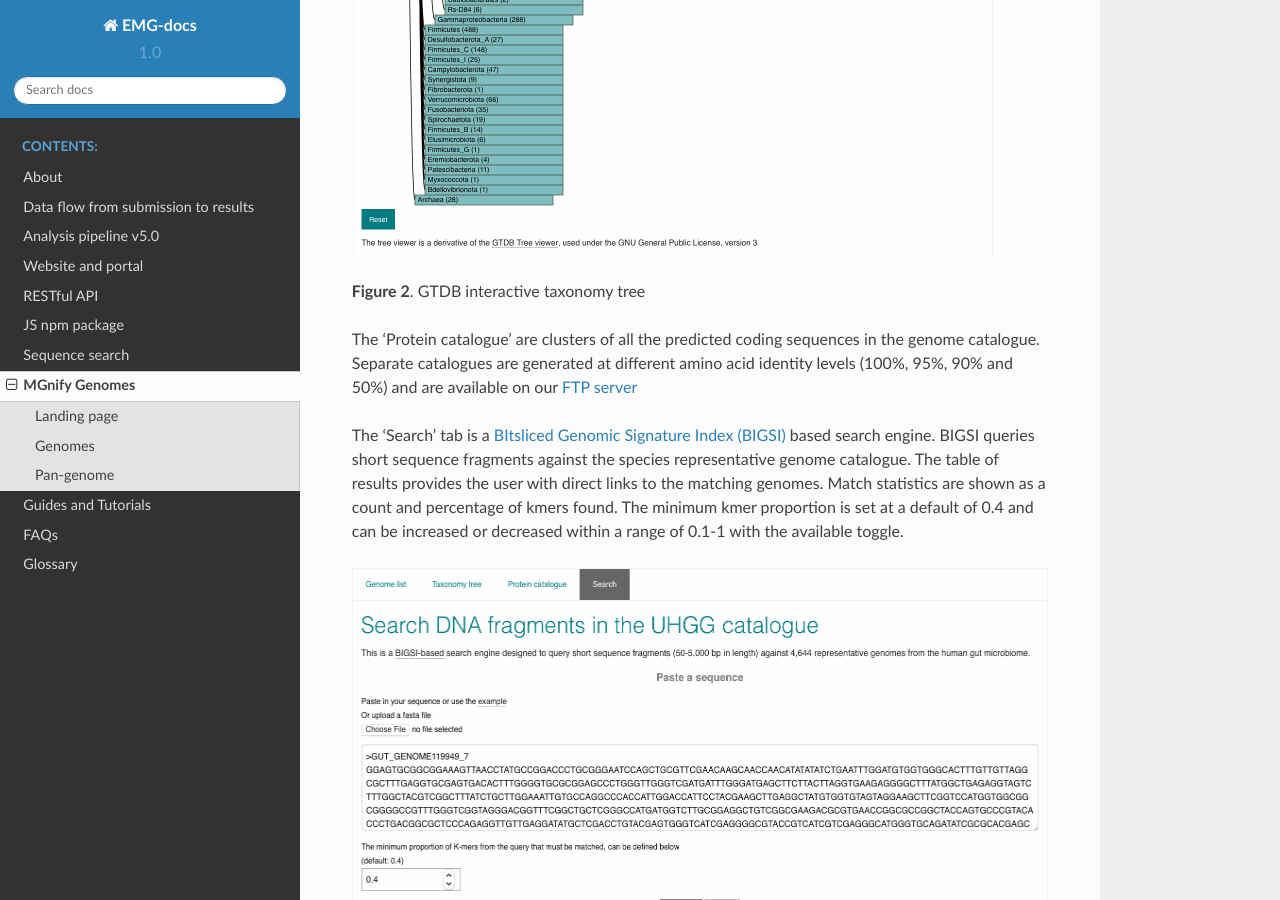
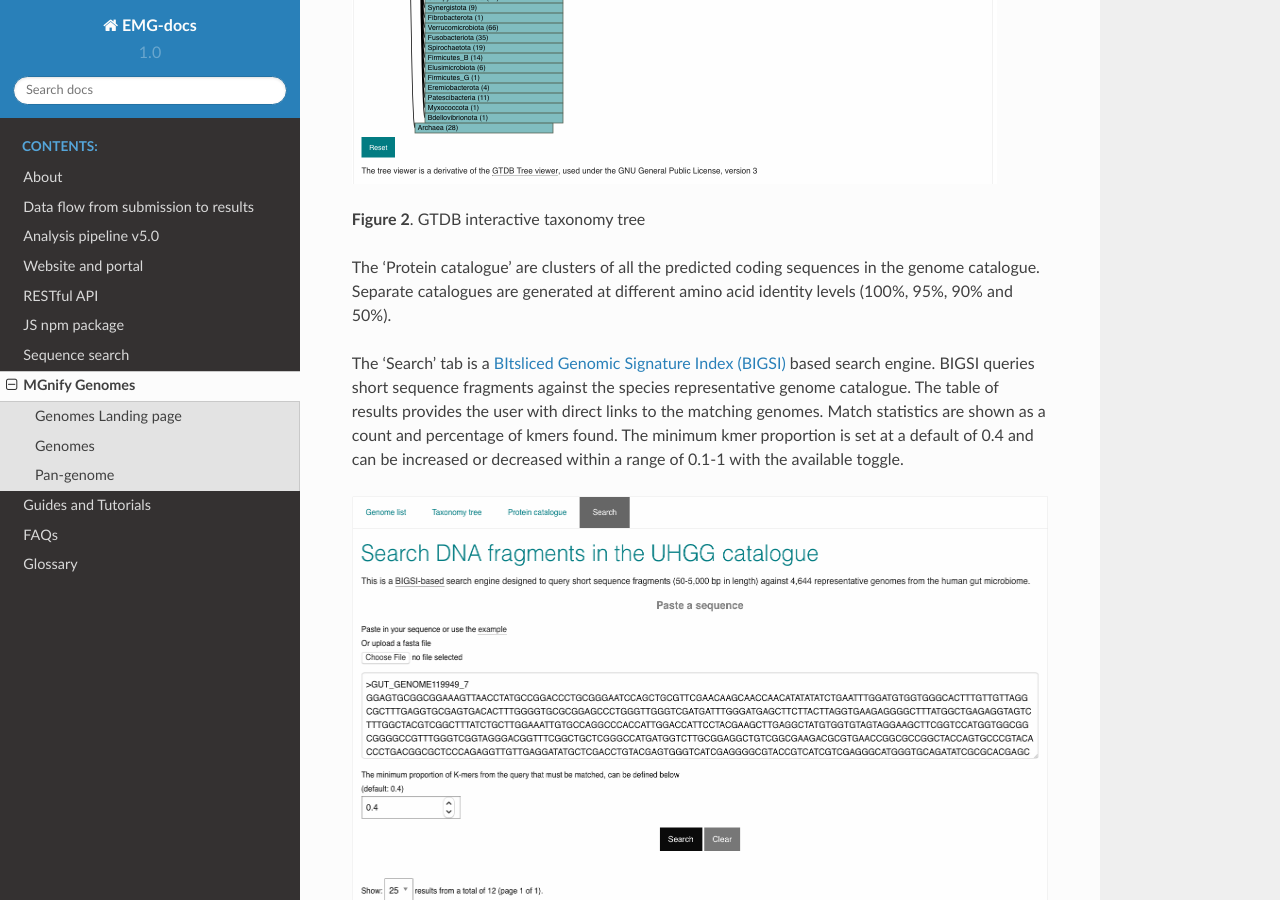
Before and after one commit to EBI-Metagenomics/EMG-docs, a Sphinx documentation site: the page built from docs/genomes.rst, in a window 1280 px wide and 900 px high, scrolled down 1649 px. Built offline with Sphinx 7.4.7 and the Read the Docs theme 2.0.0, drawn with Linux system fonts in a browser that asks for light colours; some of the changed text lies outside the part shown.

```diff
--- a/docs/about.rst
+++ b/docs/about.rst
@@ -1,5 +1,3 @@
-.. _about:
-
 About
 =====
 
--- a/docs/genomes.rst
+++ b/docs/genomes.rst
@@ -3,17 +3,14 @@
 
 MGnify Genomes
 ^^^^^^^^^^^^^^^
-------------------
-Landing page
-------------------
+--------------------
+Genomes Landing page
+--------------------
 
 MGnify Genomes (accessed by following the 'Genomes' link from the menu bar)
 provides a detailed interactive view of prokaryotic genomes and their functional annotations.
 
 The ‘Genome list’ tab contains a catalogue of non-redundant isolate and metagenome assembled genomes (:term:`MAGs`). Each accession is a species representative of a cluster of genomes. To constitute a cluster: genomes with completeness greater than 50%, contamination less than 5% and average quality score (completeness - 5*contamination) greater than 50 - calculated with `CheckM, v.1.0.11 <https://genome.cshlp.org/content/25/7/1043?ijkey=a446ec2b6e540d598d39c9253e0fdfbdab52b2f4&keytype2=tf_ipsecsha>`_ are clustered with _`dRep v2.2.4 <https://www.nature.com/articles/ismej2017126>_` using an average nucleotide identity (ANI) cutoff of  ≥95% and an aligned fraction (AF) of ≥30% . The species representative for each cluster is the best quality genome judged by completeness, contamination and the assembly N50 values. Isolate genomes are prioritised over MAGs for a species representative.
-
-A set of assemblies, annotations and :term:`pan-genome<Pan-genome>` results are also available as a separate download and in our
-`FTP server <http://ftp.ebi.ac.uk/pub/databases/metagenomics/mgnify_genomes/>`_.
 
 .. figure:: images/genomes_landing-v5.png
   :scale: 50 %
@@ -27,7 +24,7 @@ The ‘Taxonomy tree’ is a subset of the GTDB taxonomy which can be viewed int
 
 **Figure 2**. GTDB interactive taxonomy tree
 
-The ‘Protein catalogue’ are clusters of all the predicted coding sequences in the genome catalogue. Separate catalogues are generated at different amino acid identity levels (100%, 95%, 90% and 50%) and are available on our `FTP server <ftp://ftp.ebi.ac.uk/pub/databases/metagenomics/mgnify_genomes/>`_
+The ‘Protein catalogue’ are clusters of all the predicted coding sequences in the genome catalogue. Separate catalogues are generated at different amino acid identity levels (100%, 95%, 90% and 50%).
 
 The ‘Search’ tab is a `BItsliced Genomic Signature Index (BIGSI)  <https://www.nature.com/articles/s41587-018-0010-1>`_ based search engine. BIGSI  queries short sequence fragments against the species representative genome catalogue. The table of results provides the user with direct links to the matching genomes. Match statistics are shown as a count and percentage of kmers found. The minimum kmer proportion is set at a default of 0.4 and can be increased or decreased within a range of 0.1-1 with the available toggle.
 
--- a/docs/portal.rst
+++ b/docs/portal.rst
@@ -36,7 +36,7 @@ Finding functional information about runs on the MGnify website
 
 Functional analysis of runs within projects on the `MGnify website <https://www.ebi.ac.uk/metagenomics/>`__ can be accessed by selecting the 'Functional Analysis' tab found toward the top of any run page (see Figure 4 below). Note that this tab will be greyed for amplicon runs that have no functional results.
 
-.. image:: images/Func_1.PNG (this image needs changing! Once bar graphs are changed! - The below paragraph also applies)
+.. image:: images/Func_1.PNG
 
 **Figure 4**. A Functional analysis tab can be found towards the top of each run page. Selecting this tab brings up a page displaying sequence features ('Predicted CDS', 'Contigs with predicted CDS' and 'Contigs with predicted rRNA')
 
--- a/docs/tutorials.rst
+++ b/docs/tutorials.rst
@@ -3,9 +3,9 @@
 Guides and Tutorials
 ====================
 
----------------------------------
+------------------------------------
 MGnify and EMBL-EBI online tutorials
----------------------------------
+------------------------------------
 
 A number of online tutorials relating to MGnify are available:
 
```
Also changed, not shown: other parts of docs/genomes.rst (+3 -0 lines), 1 other file.
